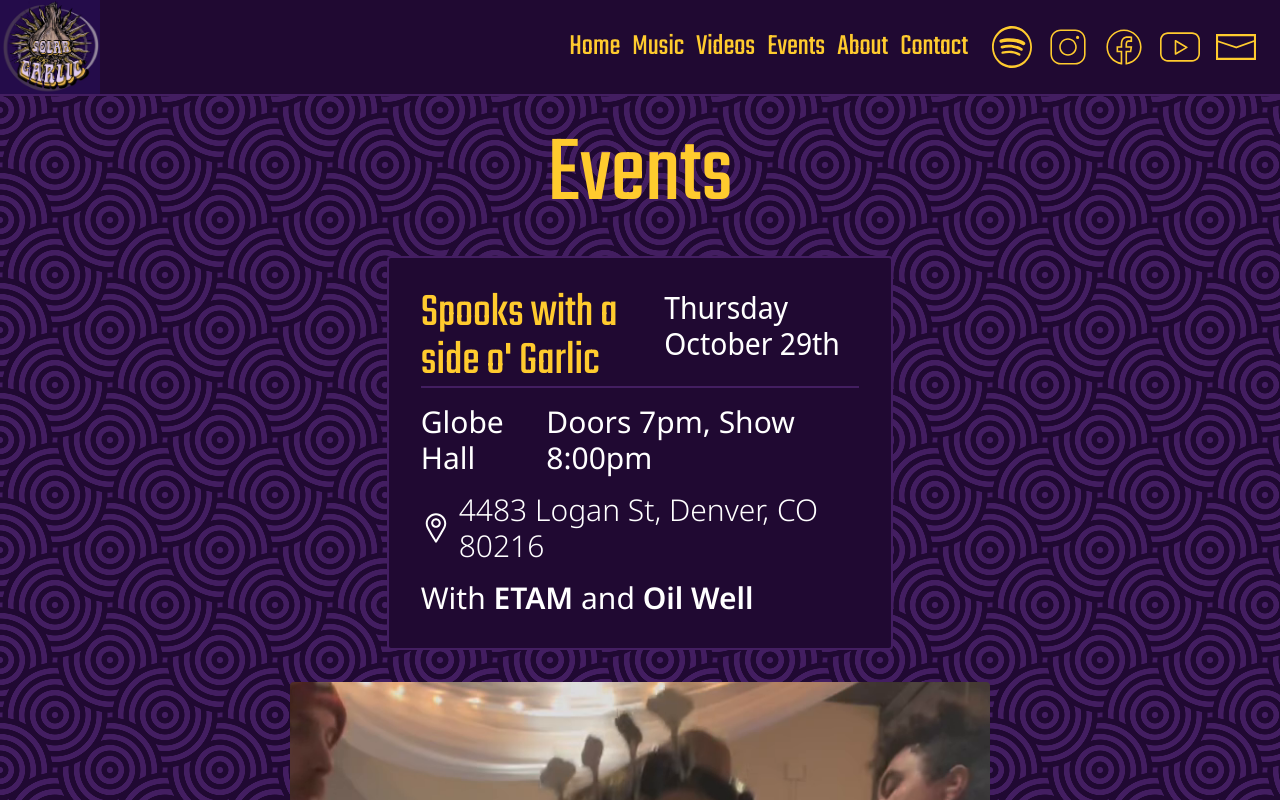
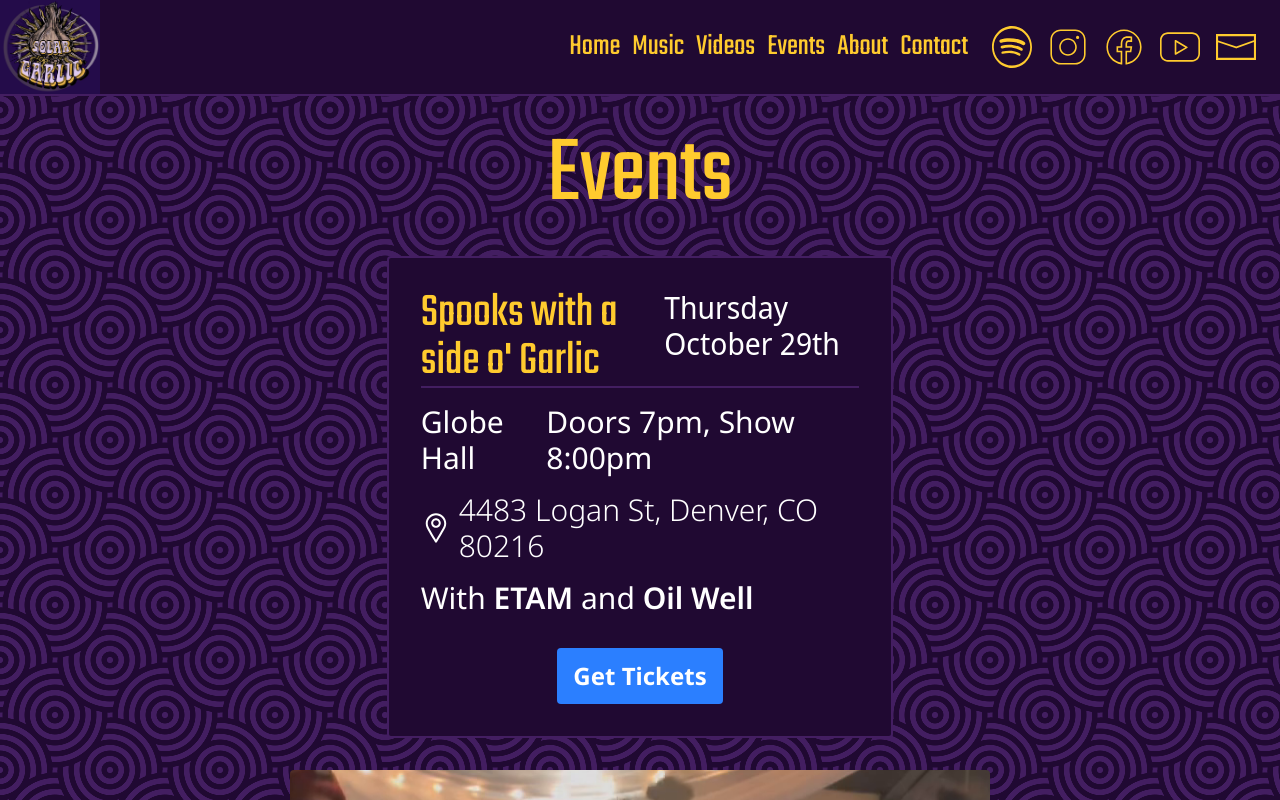
Before and after one commit to galbwe/solar-garlic-website, a Next.js app: page /events in a window 1280 px wide. Shown: the top 800 px of the page. Built offline with nearby package versions, Linux system fonts and the light colour scheme.

Commit message:
Add link to purchase tickets to globe hall event

```diff
--- a/src/components/EventCard.tsx
+++ b/src/components/EventCard.tsx
@@ -88,14 +88,18 @@ export default function EventCard({ event }: EventCardProps) {
         {!!bands && <BandList bands={bands} />}
         {!!cover && <p>${cover} cover</p>}
         {!!ticketsUrl && (
+          <div className="w-full flex flex-row justify-center">
             <a
               className="hover:text-yellow hover:underline"
               href={ticketsUrl}
               target="_blank"
               rel="noopener noreferrer"
             >
-            {address}
+              <button className="cursor-pointer text-2xl font-bold bg-blue-500 text-white px-4 py-2 mt-4 rounded-sm w-full h-14">
+                Get Tickets
+              </button>
             </a>
+          </div>
         )}
         {!!extraText && <p className="text-md font-light">{extraText}</p>}
 
--- a/src/constants.ts
+++ b/src/constants.ts
@@ -110,6 +110,8 @@ export const EVENTS = [
     doors: "2026-10-30T01:00:00",
     show: "2026-10-30T02:00:00",
     timezone: "America/Denver",
+    ticketsUrl:
+      "https://www.etix.com/ticket/p/37788593/solar-garlic-wetam-oil-well-denver-globe-hall",
   },
 ];
 
```
Lines whose indentation alone changed are shown as unchanged.
